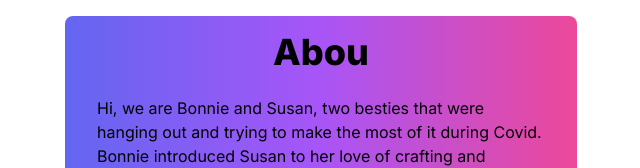
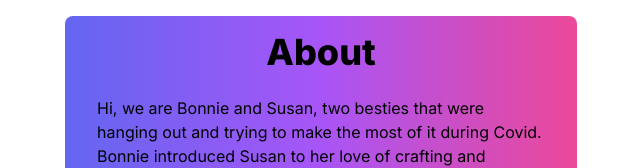
Before and after one commit to ajtruex/bsupcycledhomedecor, a Next.js app: page /about in a window 1280 px wide. Shown: the top 168 px of the page, without its empty margins (319-959 px from the left). Built offline with nearby package versions, Linux system fonts and the light colour scheme.

Commit message:
fix about

```diff
--- a/pages/about.js
+++ b/pages/about.js
@@ -1,8 +1,8 @@
 export default function About() {
   return (
     <div className="mx-96 w-fit items-center justify-center rounded-lg bg-gradient-to-r from-indigo-500 via-purple-500 to-pink-500">
-      <h1 className="mt-4 mb-3 flex justify-center pt-4 font-sans text-4xl font-extrabold">
-        Abou
+      <h1 className="mb-3 mt-4 flex justify-center pt-4 font-sans text-4xl font-extrabold">
+        About
       </h1>
       <p className="mx-auto mt-6 flex items-center justify-center px-8 pb-8 font-sans">
         Hi, we are Bonnie and Susan, two besties that were hanging out and
```
